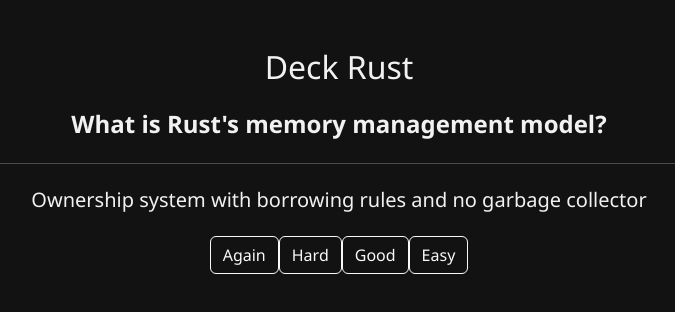
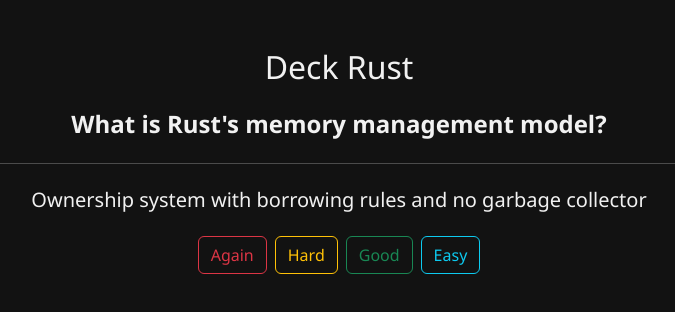
Before and after one commit to Nubzzin/Anky-my-frontend, a React (Vite) app: page /1 in a window 1280 px wide. Both pictures are taken after a click on the button "Show answer". Shown: the top 312 px of the page, without its empty margins (301-976 px from the left). Built offline with nearby package versions, Linux system fonts and the light colour scheme.

Commit message:
Update deckpage

```diff
--- a/src/pages/DeckPage.tsx
+++ b/src/pages/DeckPage.tsx
@@ -44,7 +44,7 @@ export default function DeckPage() {
                 deck.cards[index].days = 1;
                 break;
             case 3:
-                deck.cards[index].days = 1;
+                deck.cards[index].days = 0;
                 break;
         }
 
@@ -72,10 +72,14 @@ export default function DeckPage() {
 
             {deck.cards.length > index ? (
                 !flip ? (
+                    <>
                         <div className="mb-4">
                             <h4>
                                 <strong>{deck.cards[index].front}</strong>
                             </h4>
+                        </div>
+
+                        <div>
                             <button
                                 className="btn btn-outline-light"
                                 onClick={handleFlip}
@@ -83,6 +87,7 @@ export default function DeckPage() {
                                 Show answer
                             </button>
                         </div>
+                    </>
                 ) : (
                     <>
                         <div className="mb-4">
@@ -94,40 +99,45 @@ export default function DeckPage() {
                         <div className="mb-4">
                             <h5>{deck.cards[index].back}</h5>
                         </div>
-
+                        <div>
                             <button
-                            className="btn btn-outline-light"
+                                className="btn btn-outline-danger mx-1"
                                 onClick={() => handleStruggle(3)}
                             >
                                 Again
                             </button>
                             <button
-                            className="btn btn-outline-light"
+                                className="btn btn-outline-warning mx-1"
                                 onClick={() => handleStruggle(2)}
                             >
                                 Hard
                             </button>
                             <button
-                            className="btn btn-outline-light"
+                                className="btn btn-outline-success mx-1"
                                 onClick={() => handleStruggle(1)}
                             >
                                 Good
                             </button>
                             <button
-                            className="btn btn-outline-light"
+                                className="btn btn-outline-info mx-1"
                                 onClick={() => handleStruggle(0)}
                             >
                                 Easy
                             </button>
+                        </div>
                     </>
                 )
             ) : (
                 <>
+                    <div className="mb-4">
                         <h3>Finished</h3>
+                        <h4>Nothing to see here!</h4>
+                    </div>
+                    <div>
                         <Link to="/" className="btn btn-outline-light">
                             Return
                         </Link>
-                    {console.log(deck.cards)}
+                    </div>
                 </>
             )}
         </div>
```
Lines whose indentation alone changed are shown as unchanged.
